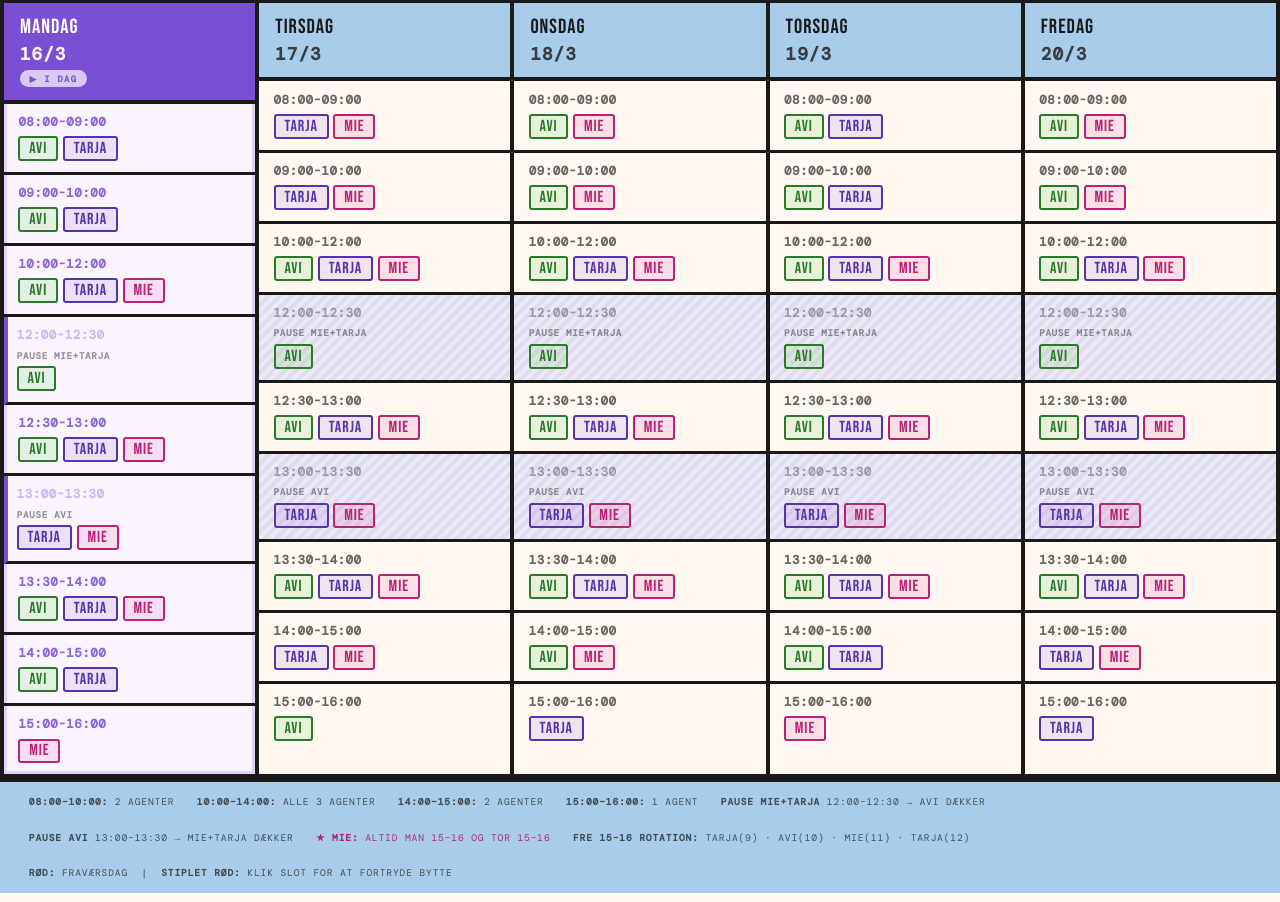
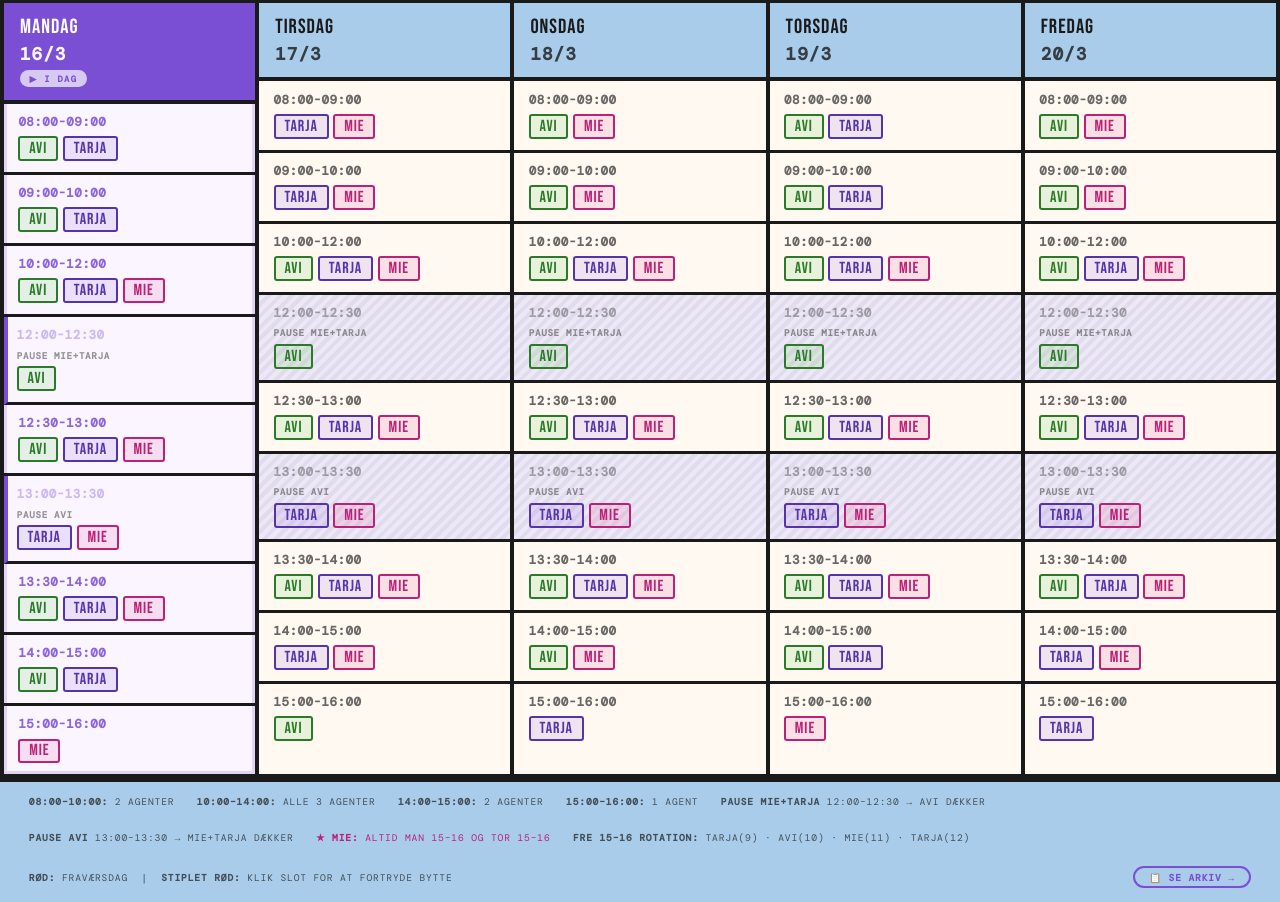
Before and after one commit to avioh1211/vagtplan, a website: page index.html in a window 1280 px wide. Shown: the part 462-1364 px from the top of the page. Drawn offline with nearby package versions, Linux system fonts and the light colour scheme; no server answers; a web font is replaced by a local one.

Commit message:
Update index.html med arkiv link

```diff
--- a/index.html
+++ b/index.html
@@ -804,6 +804,7 @@
   <div class="legend-item rule-mie"><strong>★ Mie:</strong> ALTID man 15–16 og tor 15–16</div>
   <div class="legend-item"><strong>Fre 15–16 rotation:</strong> Tarja(9) · Avi(10) · Mie(11) · Tarja(12)</div>
   <div class="legend-item"><strong>Rød:</strong> Fraværsdag &nbsp;|&nbsp; <strong>Stiplet rød:</strong> Klik slot for at fortryde bytte</div>
+  <a href="arkiv.html" class="legend-item" style="margin-left:auto;color:var(--today-glow);text-decoration:none;opacity:1;font-weight:700;letter-spacing:0.09em;border:2px solid var(--today-glow);border-radius:20px;padding:0.15rem 0.9rem;transition:all 0.15s;" onmouseover="this.style.background='var(--today-glow)';this.style.color='white';" onmouseout="this.style.background='transparent';this.style.color='var(--today-glow)';">📋 SE ARKIV →</a>
 </div>
 
 <!-- ── SWAP MODAL ── -->
```
